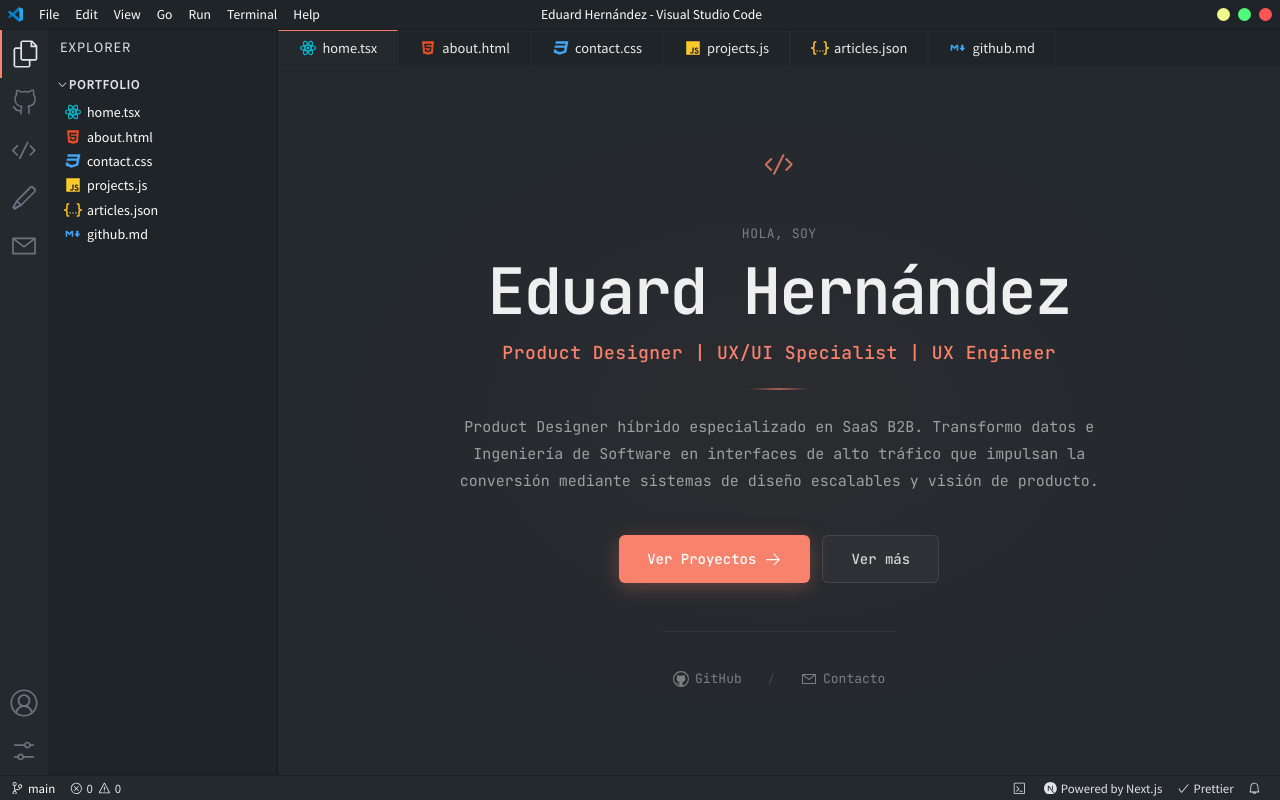
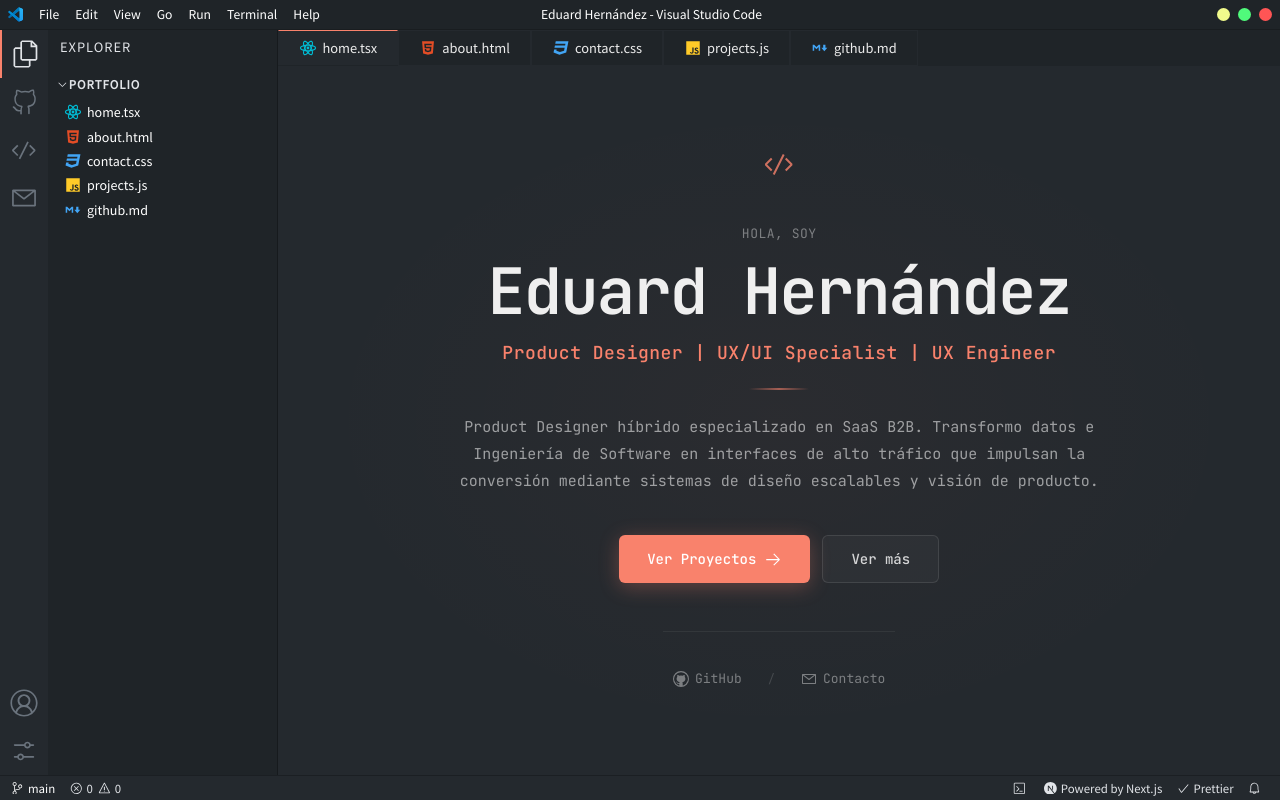
Before and after one commit to trosdesuru/vscode-porfolio, a Next.js app: page / in a window 1280 px wide. Built offline with nearby package versions, Linux system fonts and the light colour scheme.

Commit message:
commented articles section

```diff
--- a/components/CommandPalette.tsx
+++ b/components/CommandPalette.tsx
@@ -58,14 +58,14 @@ const CommandPalette = ({ isOpen, onClose, onToggleTerminal, isTerminalOpen }: C
         icon: <VscCode size={16} />,
         action: () => router.push('/projects'),
       },
-      {
-        id: 'go-articles',
-        label: 'Go to Articles',
-        category: 'Navigation',
-        shortcut: 'G R',
-        icon: <VscBook size={16} />,
-        action: () => router.push('/articles'),
-      },
+      // {
+      //   id: 'go-articles',
+      //   label: 'Go to Articles',
+      //   category: 'Navigation',
+      //   shortcut: 'G R',
+      //   icon: <VscBook size={16} />,
+      //   action: () => router.push('/articles'),
+      // },
       {
         id: 'go-contact',
         label: 'Go to Contact',
--- a/components/Explorer.tsx
+++ b/components/Explorer.tsx
@@ -26,11 +26,11 @@ const explorerItems = [
     path: '/projects',
     icon: '/logos/js_icon.svg',
   },
-  {
-    name: 'articles.json',
-    path: '/articles',
-    icon: '/logos/json_icon.svg',
-  },
+  // {
+  //   name: 'articles.json',
+  //   path: '/articles',
+  //   icon: '/logos/json_icon.svg',
+  // },
   {
     name: 'github.md',
     path: '/github',
--- a/components/Layout.tsx
+++ b/components/Layout.tsx
@@ -48,7 +48,7 @@ const Layout = ({ children }: LayoutProps) => {
       'h': '/',
       'a': '/about',
       'p': '/projects',
-      'r': '/articles',
+      // 'r': '/articles',
       'c': '/contact',
       'g': '/github',
       's': '/settings',
--- a/components/Sidebar.tsx
+++ b/components/Sidebar.tsx
@@ -18,7 +18,7 @@ const sidebarTopItems = [
   { Icon: VscFiles, path: '/' },
   { Icon: VscGithubAlt, path: '/github' },
   { Icon: VscCode, path: '/projects' },
-  { Icon: VscEdit, path: '/articles' },
+  // { Icon: VscEdit, path: '/articles' },
   { Icon: VscMail, path: '/contact' },
 ];
 
--- a/components/Tabsbar.tsx
+++ b/components/Tabsbar.tsx
@@ -9,16 +9,8 @@ const Tabsbar = () => {
       <Tab icon="/logos/html_icon.svg" filename="about.html" path="/about" />
       <Tab icon="/logos/css_icon.svg" filename="contact.css" path="/contact" />
       <Tab icon="/logos/js_icon.svg" filename="projects.js" path="/projects" />
-      <Tab
-        icon="/logos/json_icon.svg"
-        filename="articles.json"
-        path="/articles"
-      />
-      <Tab
-        icon="/logos/markdown_icon.svg"
-        filename="github.md"
-        path="/github"
-      />
+      {/* <Tab icon="/logos/json_icon.svg" filename="articles.json" path="/articles"/> */}
+      <Tab icon="/logos/markdown_icon.svg" filename="github.md" path="/github" />
     </div>
   );
 };
--- a/styles/ArticlesPage.module.css
+++ b/styles/ArticlesPage.module.css
@@ -127,10 +127,10 @@
 }
 
 /* Articles List */
-.articlesList {
+/* .articlesList {
   display: flex;
   flex-direction: column;
-}
+} */
 
 /* Responsive */
 @media (max-width: 640px) {
```
